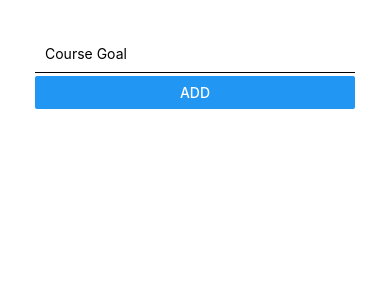
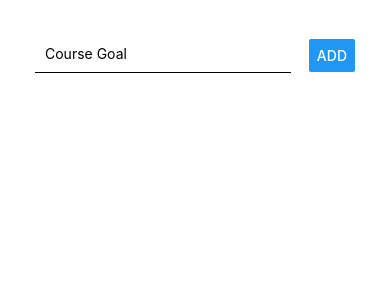
Before and after one commit to Bhagatsingh1998/React-Native-Complete, a React Native app: screen / in a window 390 px wide. Shown: the top 300 px of the page. Built offline with nearby package versions, Linux system fonts and the light colour scheme.

Commit message:
7. Flexbox & Layouts (Intro)

```diff
--- a/App.js
+++ b/App.js
@@ -4,14 +4,15 @@ import { StyleSheet, Text, View, TextInput, Button } from 'react-native';
 
 export default function App() {
   return (
-    // giving some padding
     <View style={{padding: 35}}>
-      <View>
-        {/* 'black' is string here but color shortcuts are present which we can import */}
-        {/* 'border-bottom-color' will work in css and js but will not work in RN. thus, have to follow perticular pattern. */}
-        <TextInput placeholder="Course Goal" style={{borderBottomColor: 'black', borderBottomWidth: 1, marginBottom: 3, padding: 10}} />
+      {/* inputbox and button shuould be side by side. RN uses flexbox */}
+      {/* flexbox postion elements side by side or below one another. */}
+      {/* justifycontent: align items to main axis. as flex direction is row, thus main axis is from L -> R. space-between: gives all empty space inbetween */}
+      {/* cross axis: opposit of main axis. alignItem aligns across cross-axis */}
+      <View style={{flexDirection: 'row', justifyContent: 'space-between', alignItems: 'center'}}>
+        {/* can also set width in pixels */}
+        <TextInput placeholder="Course Goal" style={{borderBottomColor: 'black', borderBottomWidth: 1, marginBottom: 3, padding: 10, width: '80%'}} />
         <Button title="ADD" />
-        {/* We can see ADD btn but not the inputbox.that is because inputbox is hidden as stausbar of mobile is overlaping it. Thus, using style to give some padding */}
       </View>
       <View>
         {/* List of goals */}
```
